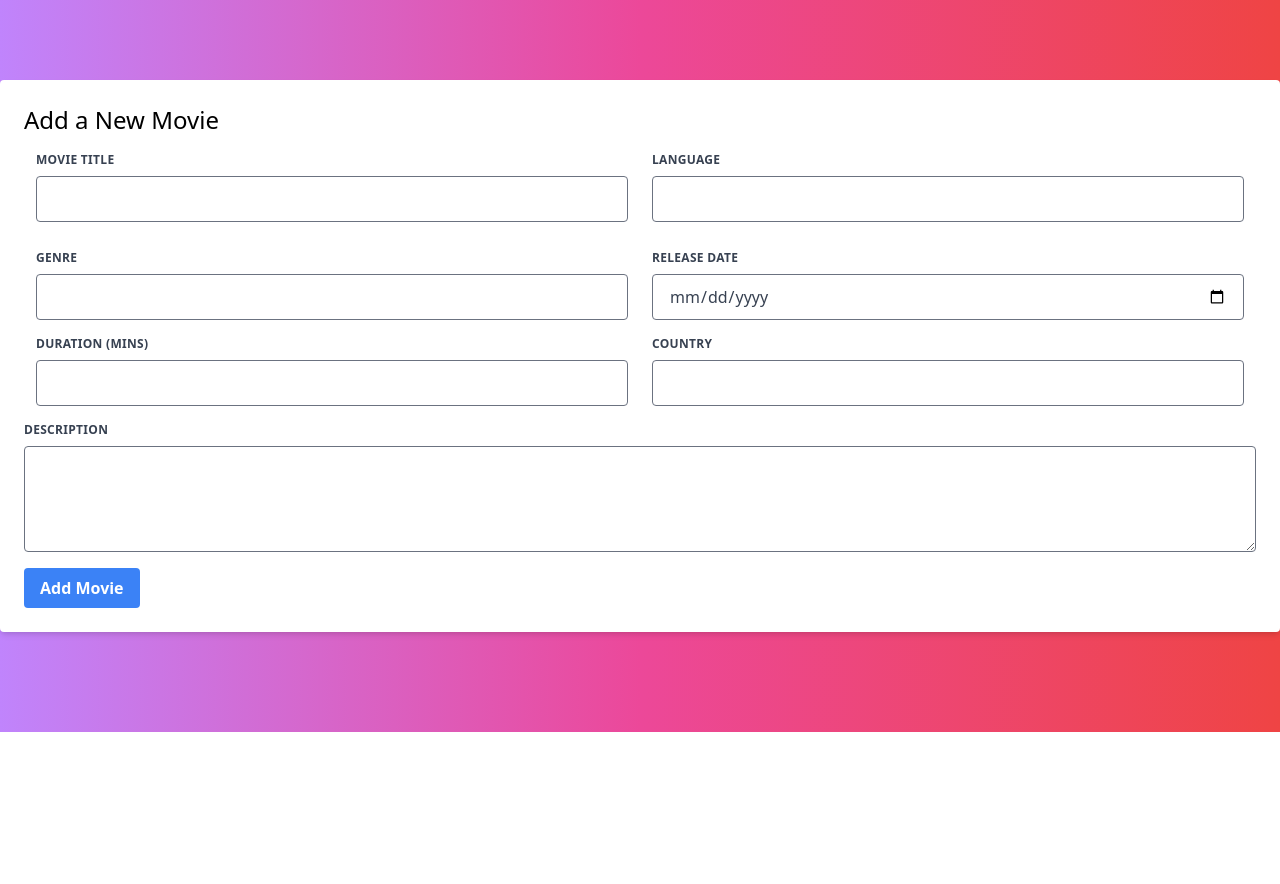
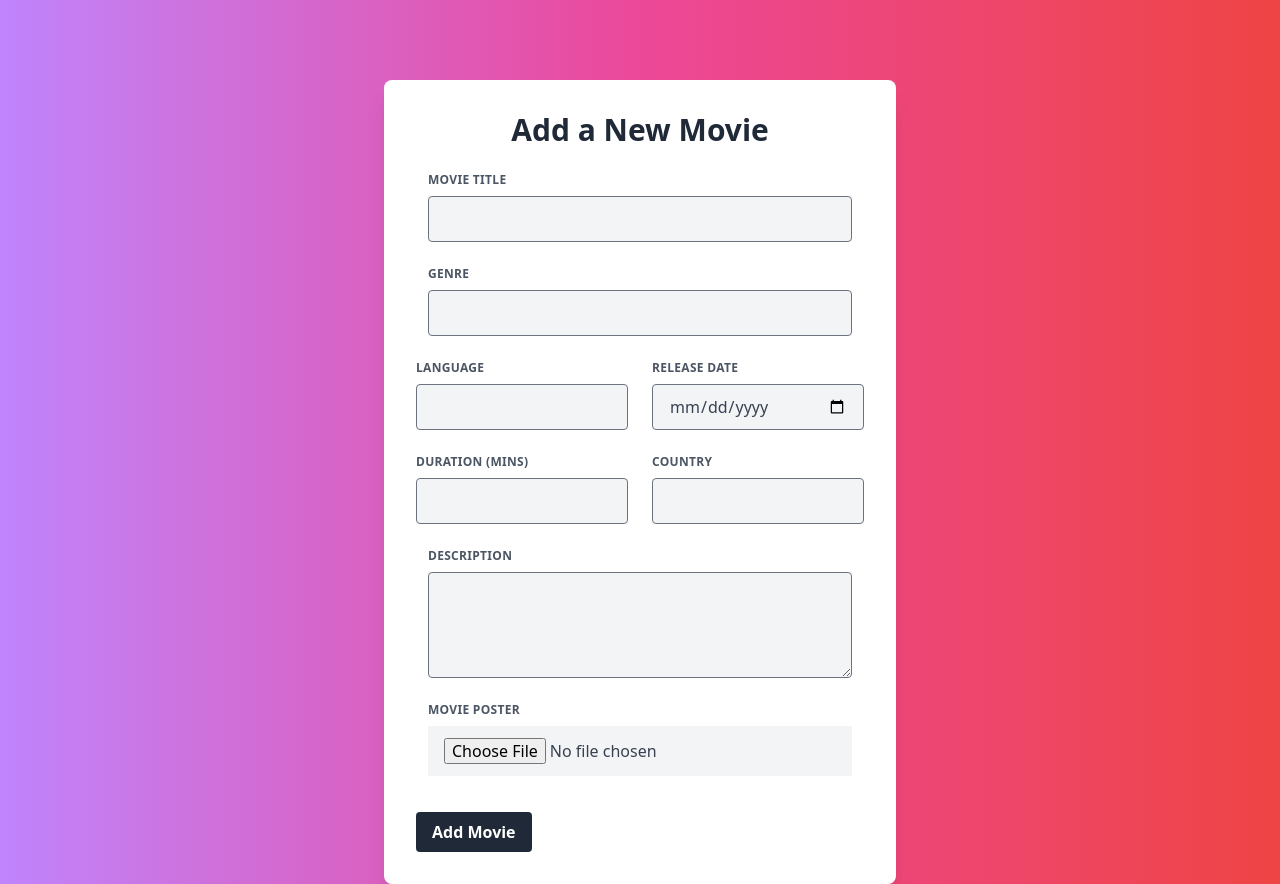
Before and after one commit to twoyoung/lincoln-cinema-online-movie-ticket-booking-system, a Flask app: page /add/movie in a window 1280 px wide. Shown: the part 68-952 px from the top of the page. Before the commit the page ends 800 px from the top, so only its background shows below. Run offline with Flask 3, Linux system fonts and the light colour scheme; a user stored in the database is signed in.

Commit message:
add comments; addMovie page restyling;

```diff
--- a/app/controllers/movieController.py
+++ b/app/controllers/movieController.py
@@ -5,12 +5,16 @@ from typing import List
 from datetime import datetime
 from collections import defaultdict
 
+# MovieController class
 class MovieController:
+
+    # method to browser all movies
     @staticmethod
     def browseMovies():
         allMovies = General.getAllMovies()
         return render_template("index.html", allMovies=allMovies)
 
+    # method to search movies
     @staticmethod
     def searchMovies(criteria: str, value: str):
         if criteria == "title":
@@ -24,6 +28,7 @@ class MovieController:
             print(filteredMovies)
         return render_template("index.html", allMovies=filteredMovies)
 
+    # method to view movie details and it's screenings schedules
     @staticmethod
     def viewMovieDetailsAndScreenings(movieId: int):
         movie = Movie.getActiveMovieById(movieId)
@@ -45,28 +50,35 @@ class MovieController:
             flash("Movie does not exist or has been cancelled.", 'error')
             return redirect(url_for('movies.showMovies'))
 
+    # method to view seat chart of the screening
     @staticmethod
     def viewSeatChart(screeningId: int):
+        # get the screening by id
         screening = Screening.getActiveScreeningById(screeningId)
         if screening:
+            # get the screening's seat chart
             seatMatrix = screening.getSeatChart()
             return render_template("seatChart.html", seatMatrix=seatMatrix, screeningId=screeningId)
         else:
             return "Screening not found", 404
 
+    # method to display the payment online page (for customer booking online)
     @staticmethod
     def showPaymentPageOnline(bookingId: int):
         booking = Booking.getBookingById(bookingId)
         return render_template("paymentOnline.html", booking=booking)
 
+    # method to display the payment onsite page (for staff booking onsite)
     @staticmethod
     def showPaymentPageOnsite(bookingId: int):
         booking = Booking.getBookingById(bookingId)
         return render_template("paymentOnsite.html", booking=booking)
 
+    # method to process booking and payment
     @staticmethod
     def processBooking(userId: int, screeningId: int = None, selectedSeatIds: List[str] = None, paymentData = None):
         user = User.getUserById(userId)
+        # if passed data is about selected seats, make the booking
         if selectedSeatIds:
             selectedSeats = []
             seatIdString = selectedSeatIds[0].split(',')
@@ -86,19 +98,29 @@ class MovieController:
             booking.seats = selectedSeats
 
             if user.type == 'customer':
-                user.makeBooking(booking)
-                # print(booking.id)
-                return redirect(url_for('movies.paymentOnline', bookingId = booking.id))
+                success, message = user.makeBooking(booking)
+                # if booking is successful, redirect to the payment page
+                if success:
+                    return redirect(url_for('movies.paymentOnline', bookingId = booking.id))
+                else:
+                    flash(message, 'error')
+                    return redirect(url_for('movies.selectSeats', screeningId = screeningId))
             elif user.type == 'staff':
-                user.makeBooking(booking)
-                # print(booking.id)
-                return redirect(url_for('movies.paymentOnsite', bookingId = booking.id))
+                success, message = user.makeBooking(booking)
+                # if booking is successful, redirect to the payment page
+                if success:
+                    return redirect(url_for('movies.paymentOnsite', bookingId = booking.id))
+                else:
+                    flash(message, 'error')
+                    return redirect(url_for('movies.selectSeats', screeningId = screeningId))
 
+        # if passed data is payment data, make the payment
         elif paymentData:
             booking = Booking.getBookingById(paymentData['bookingId'])
             if not booking:
                 return "Booking not found", 404
 
+            # based on different payment methods, create different payment objects
             if paymentData['paymentMethod'] == 'creditcard':
                 payment = CreditCard(
                     originalAmount=booking.orderTotal,
@@ -145,18 +167,25 @@ class MovieController:
             else:
                 return "Invalid payment method", 400
 
+            # check if coupon code is valid, append it to the payment object
             if Coupon.couponIsValid(paymentData['couponCode']):
                 coupon = Coupon.getCouponByCode(paymentData['couponCode'])
                 payment.couponId = coupon.id
                 payment.coupon = coupon
 
-            Payment.createPayment(payment)
-
-            return redirect(url_for('movies.confirmBooking', bookingId = booking.id))
+            # make the payment
+            success, message = Payment.createPayment(payment)
+            if success:
+                flash(message, 'success')
+                return redirect(url_for('movies.confirmBooking', bookingId = booking.id))
+            else:
+                flash(message, 'error')
+                return redirect(url_for('movies.viewBookings'))
 
         else:
             return "Invalid booking data", 400
 
+    # method to validate the coupon code
     @staticmethod
     def validateCouponCode(couponCode: str):
         if Coupon.couponIsValid(couponCode):
@@ -165,16 +194,18 @@ class MovieController:
         else:
             return jsonify(valid=False, discount=0)
 
+    # method to display booking confirmation page
     @staticmethod
     def confirmBooking(bookingId: int):
         booking = Booking.getBookingById(bookingId)
         return render_template("bookingConfirm.html", booking=booking)
 
+    # method to get user's notification list
     @staticmethod
     def getNotifications(userId: int):
         user = User.getUserById(userId)
         if user and user.type == 'customer':
-            notificationList = Notification.query.filter_by(userId=userId).order_by(desc(Notification.timestamp)).all()
+            notificationList = Notification.query.filter_by(userId=userId).order_by(desc(Notification.timestamp)).all() # ordered by timestamp with newest notification first
             numberOfUnreadNotifications = Notification.numberOfUnreadNotifications()
             # Convert the list of notifications into a list of dictionaries
             notifications = [
@@ -188,6 +219,7 @@ class MovieController:
             ]
             return jsonify(numberOfUnreadNotifications=numberOfUnreadNotifications, notifications=notifications)
 
+    # method to mark a notification as read
     @staticmethod
     def markNotificationRead(notificationId: int):
         notification = Notification.getNotificationById(notificationId)
@@ -196,16 +228,17 @@ class MovieController:
             return jsonify(success=True)
         return jsonify(success=False)
 
+    # method to view the booking list
     @staticmethod
     def viewBookings(userId: int):
         user = User.getUserById(userId)
         if user.type == "customer":
-            # notificationList = Notification.query.filter_by(userId=userId).order_by(desc(Notification.timestamp)).all()
             bookingList = user.getBookingList()
         if user.type == "staff":
             bookingList = Booking.getAllBookings()
         return render_template('bookings.html', bookingList=bookingList)
 
+    # method to cancel a booking
     @staticmethod
     def cancelBooking(userId: int, bookingId: int):
         booking = Booking.getBookingById(bookingId)
@@ -221,11 +254,12 @@ class MovieController:
             flash("Unauthorized access", 'error')
             return redirect(url_for('movies.viewBookings'))
 
-
+    # method to show add movie page
     @staticmethod
     def showAddMoviePage():
         return render_template('addMovie.html')
 
+    # method to add movie
     @staticmethod
     def addMovie(userId: int, newMovieData: dict):
         user = User.getUserById(userId)
@@ -246,7 +280,7 @@ class MovieController:
             flash(message, 'error')
             return redirect(url_for('movies.addMovie'))
 
-
+    # method to add screening to a movie
     @staticmethod
     def addScreening(userId: int, newScreeningData: dict):
         user = User.getUserById(userId)
@@ -265,11 +299,13 @@ class MovieController:
             flash(message, 'error')
         return redirect(url_for('movies.showMovieDetailsAndScreenings', movieId = newScreeningData['movieId']))
 
+    # method to show cancel movie page
     @staticmethod
     def showCancelMoviePage():
         movies = Movie.query.all()
         return render_template("cancelMovie.html", movies=movies)
 
+    # method to cancel a movie
     @staticmethod
     def cancelMovie(userId: int, movieId: int):
         user = User.getUserById(userId)
@@ -286,7 +322,7 @@ class MovieController:
             flash("Movie not found", 'error')
             return redirect(url_for('movies.cancelMovie'))
 
-
+    # method to cancel a screening
     @staticmethod
     def cancelScreening(userId: int, screeningId: int):
         user = User.getUserById(userId)
--- a/app/static/output.css
+++ b/app/static/output.css
@@ -956,10 +956,6 @@ select {
   max-height: 80vh;
 }
 
-.min-h-screen {
-  min-height: 100vh;
-}
-
 .w-1\/2 {
   width: 50%;
 }
@@ -1396,11 +1392,6 @@ select {
 
 .p-8 {
   padding: 2rem;
-}
-
-.px-0 {
-  padding-left: 0px;
-  padding-right: 0px;
 }
 
 .px-2 {
--- a/app/templates/addMovie.html
+++ b/app/templates/addMovie.html
@@ -1,67 +1,63 @@
-
 {% extends 'base.html' %}
 
 {% block title %}My bookings{% endblock %}
 
 {% block content %}
 
-    <div class="container mx-auto mt-20 p-6 bg-white rounded shadow-md">
-        <h2 class="text-2xl mb-4">Add a New Movie</h2>
+<div class="container mx-auto mt-20 p-8 w-2/5 bg-white rounded-lg shadow-xl">
+    <h2 class="text-3xl mb-6 font-semibold text-center text-gray-800">Add a New Movie</h2>
 
-        <form action="{{ url_for('movies.addMovie') }}" method="post" class="space-y-4">
-            <div class="flex flex-wrap">
-                <div class="w-full md:w-1/2 px-3 mb-6 md:mb-0">
-                    <label class="block uppercase tracking-wide text-gray-700 text-xs font-bold mb-2" for="title">
-                        Movie Title
-                    </label>
-                    <input name="title" id="title" type="text" required class="appearance-none block w-full bg-gray-200 text-gray-700 border rounded py-3 px-4 mb-3 leading-tight focus:outline-none focus:bg-white">
+    <form action="{{ url_for('movies.addMovie') }}" method="post" enctype="multipart/form-data" class="space-y-6">
+
+        <!-- Movie Title -->
+        <div class="w-full px-3 mb-4">
+            <label class="block uppercase tracking-wide text-gray-600 text-xs font-bold mb-2" for="title">Movie Title</label>
+            <input name="title" id="title" type="text" required class="appearance-none block w-full bg-gray-100 text-gray-700 rounded py-3 px-4 leading-tight focus:outline-none focus:bg-white focus:border-gray-500">
         </div>
-                <div class="w-full md:w-1/2 px-3">
-                    <label class="block uppercase tracking-wide text-gray-700 text-xs font-bold mb-2" for="language">
-                        Language
-                    </label>
-                    <input name="language" id="language" type="text" class="appearance-none block w-full bg-gray-200 text-gray-700 border rounded py-3 px-4 leading-tight focus:outline-none focus:bg-white">
+
+        <!-- Genre -->
+        <div class="w-full px-3 mb-4">
+            <label class="block uppercase tracking-wide text-gray-600 text-xs font-bold mb-2" for="genre">Genre</label>
+            <input name="genre" id="genre" type="text" required class="appearance-none block w-full bg-gray-100 text-gray-700 rounded py-3 px-4 leading-tight focus:outline-none focus:bg-white focus:border-gray-500">
+        </div>
+
+        <!-- Language, Release Date -->
+        <div class="flex flex-wrap -mx-3 mb-4">
+            <div class="w-full md:w-1/2 px-3 mb-4 md:mb-0">
+                <label class="block uppercase tracking-wide text-gray-600 text-xs font-bold mb-2" for="language">Language</label>
+                <input name="language" id="language" type="text" class="appearance-none block w-full bg-gray-100 text-gray-700 rounded py-3 px-4 leading-tight focus:outline-none focus:bg-white focus:border-gray-500">
+            </div>
+            <div class="w-full md:w-1/2 px-3 mb-4 md:mb-0">
+                <label class="block uppercase tracking-wide text-gray-600 text-xs font-bold mb-2" for="releaseDate">Release Date</label>
+                <input name="releaseDate" id="releaseDate" type="date" class="appearance-none block w-full bg-gray-100 text-gray-700 rounded py-3 px-4 leading-tight focus:outline-none focus:bg-white focus:border-gray-500">
             </div>
         </div>
 
-            <div class="flex flex-wrap">
-                <div class="w-full md:w-1/2 px-3">
-                    <label class="block uppercase tracking-wide text-gray-700 text-xs font-bold mb-2" for="genre">
-                        Genre
-                    </label>
-                    <input name="genre" id="genre" type="text" class="appearance-none block w-full bg-gray-200 text-gray-700 border rounded py-3 px-4 leading-tight focus:outline-none focus:bg-white">
+        <!-- Duration, Country -->
+        <div class="flex flex-wrap -mx-3 mb-4">
+            <div class="w-full md:w-1/2 px-3 mb-4 md:mb-0">
+                <label class="block uppercase tracking-wide text-gray-600 text-xs font-bold mb-2" for="durationMins">Duration (Mins)</label>
+                <input name="durationMins" id="durationMins" type="number" class="appearance-none block w-full bg-gray-100 text-gray-700 rounded py-3 px-4 leading-tight focus:outline-none focus:bg-white focus:border-gray-500">
             </div>
             <div class="w-full md:w-1/2 px-3">
-                    <label class="block uppercase tracking-wide text-gray-700 text-xs font-bold mb-2" for="releaseDate">
-                        Release Date
-                    </label>
-                    <input name="releaseDate" id="releaseDate" type="date" class="appearance-none block w-full bg-gray-200 text-gray-700 border rounded py-3 px-4 leading-tight focus:outline-none focus:bg-white">
+                <label class="block uppercase tracking-wide text-gray-600 text-xs font-bold mb-2" for="country">Country</label>
+                <input name="country" id="country" type="text" class="appearance-none block w-full bg-gray-100 text-gray-700 rounded py-3 px-4 leading-tight focus:outline-none focus:bg-white focus:border-gray-500">
             </div>
         </div>
 
-            <div class="flex flex-wrap">
-                <div class="w-full md:w-1/2 px-3">
-                    <label class="block uppercase tracking-wide text-gray-700 text-xs font-bold mb-2" for="durationMins">
-                        Duration (Mins)
-                    </label>
-                    <input name="durationMins" id="durationMins" type="number" class="appearance-none block w-full bg-gray-200 text-gray-700 border rounded py-3 px-4 leading-tight focus:outline-none focus:bg-white">
-                </div>
-                <div class="w-full md:w-1/2 px-3">
-                    <label class="block uppercase tracking-wide text-gray-700 text-xs font-bold mb-2" for="country">
-                        Country
-                    </label>
-                    <input name="country" id="country" type="text" class="appearance-none block w-full bg-gray-200 text-gray-700 border rounded py-3 px-4 leading-tight focus:outline-none focus:bg-white">
-                </div>
+        <!-- Description -->
+        <div class="w-full px-3 mb-4">
+            <label class="block uppercase tracking-wide text-gray-600 text-xs font-bold mb-2" for="description">Description</label>
+            <textarea name="description" id="description" rows="4" class="appearance-none block w-full bg-gray-100 text-gray-700 rounded py-3 px-4 leading-tight focus:outline-none focus:bg-white focus:border-gray-500"></textarea>
         </div>
 
-            <div>
-                <label class="block uppercase tracking-wide text-gray-700 text-xs font-bold mb-2" for="description">
-                    Description
-                </label>
-                <textarea name="description" id="description" rows="4" class="appearance-none block w-full bg-gray-200 text-gray-700 border rounded py-3 px-4 leading-tight focus:outline-none focus:bg-white"></textarea>
+        <!-- Poster Upload -->
+        <div class="w-full px-3 mb-4">
+            <label class="block uppercase tracking-wide text-gray-600 text-xs font-bold mb-2" for="poster">Movie Poster</label>
+            <input name="poster" id="poster" type="file" required class="appearance-none block w-full bg-gray-100 text-gray-700 py-3 px-4 mb-3 leading-tight focus:outline-none focus:bg-white focus:border-gray-500">
         </div>
 
-            <button type="submit" class="mt-4 bg-blue-500 hover:bg-blue-700 text-white font-bold py-2 px-4 rounded">
+        <button type="submit" class="mt-4 bg-gray-800 hover:bg-gray-700 text-white font-bold py-2 px-4 rounded">
             Add Movie
         </button>
     </form>
--- a/tailwind.config.js
+++ b/tailwind.config.js
@@ -1,6 +1,6 @@
 /** @type {import('tailwindcss').Config} */
 module.exports = {
-  content: ["./templates/*.{html,js}"],
+  content: ["app/templates/*.{html,js}"],
   theme: {
     extend: {
       colors: {
```
Also changed, not shown: app/controllers/authController.py (+7 -1 lines), app/models/movieModel.py (+35 -8 lines), app/models/paymentModel.py (+28 -24 lines), app/models/userModel.py (+84 -14 lines), app/routes/routes.py (+22 -2 lines), instance/cinema.db. Lines whose indentation alone changed are shown as unchanged.
